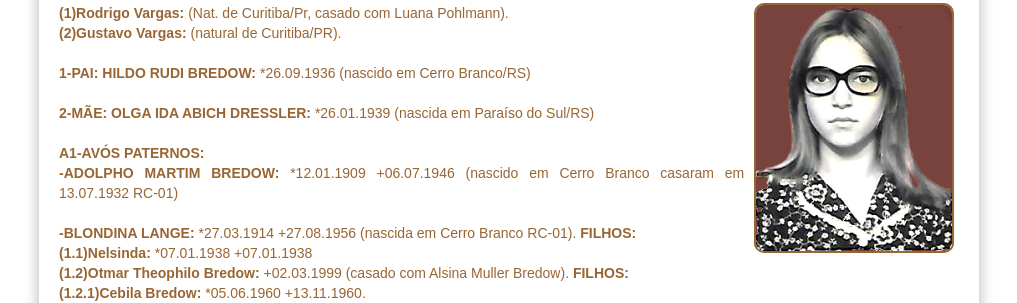
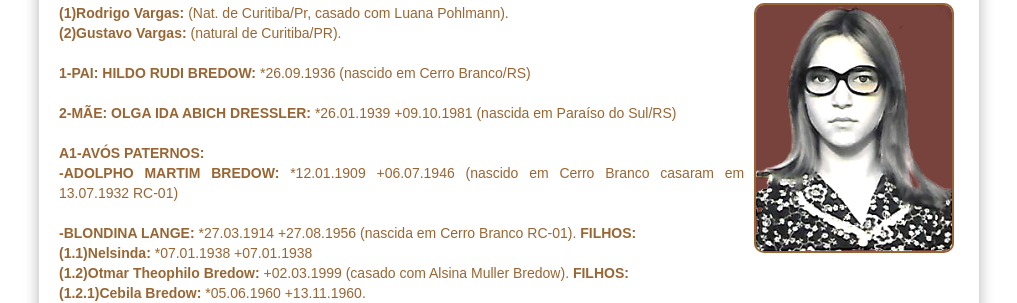
Before and after one commit to claudiovargas1955/claudiovargas1955.github.io, a Jekyll site: the page built from _pages/arvore-genealogica-de-roselia-renita-bredow.html, in a window 1280 px wide and 900 px high, scrolled down 869 px. Shown: the part 155-458 px from the top of the window, without its empty margins (131-1148 px from the left). Built offline with Jekyll 4.4.1, drawn with Linux system fonts in a browser that asks for light colours; some web fonts are replaced.

Commit message:
Update arvore-genealogica-de-roselia-renita-bredow.html

```diff
--- a/_pages/arvore-genealogica-de-roselia-renita-bredow.html
+++ b/_pages/arvore-genealogica-de-roselia-renita-bredow.html
@@ -87,7 +87,7 @@ Fonseca de Oliveira 17.07.1899 +14.05.1924 avós maternos: Silvestre Rodrigues *
 <b>(2)Gustavo Vargas:</b> (natural de Curitiba/PR).<br/><br/>
 
 <b>1-PAI: HILDO RUDI BREDOW:</b> *26.09.1936 (nascido em Cerro Branco/RS)<br/><br/>
-<b>2-MÃE: OLGA IDA ABICH DRESSLER:</b> *26.01.1939 (nascida em Paraíso do Sul/RS)<br/><br/>
+<b>2-MÃE: OLGA IDA ABICH DRESSLER:</b> *26.01.1939 +09.10.1981 (nascida em Paraíso do Sul/RS)<br/><br/>
 <b>A1-AVÓS PATERNOS:</b><br/>
 <b>-ADOLPHO MARTIM BREDOW: </b>*12.01.1909 +06.07.1946 (nascido em Cerro Branco casaram em 13.07.1932 RC-01)<br/><br/>
 <b>-BLONDINA LANGE: </b> *27.03.1914 +27.08.1956 (nascida em Cerro Branco RC-01). <b>FILHOS: </b><br/>
```
